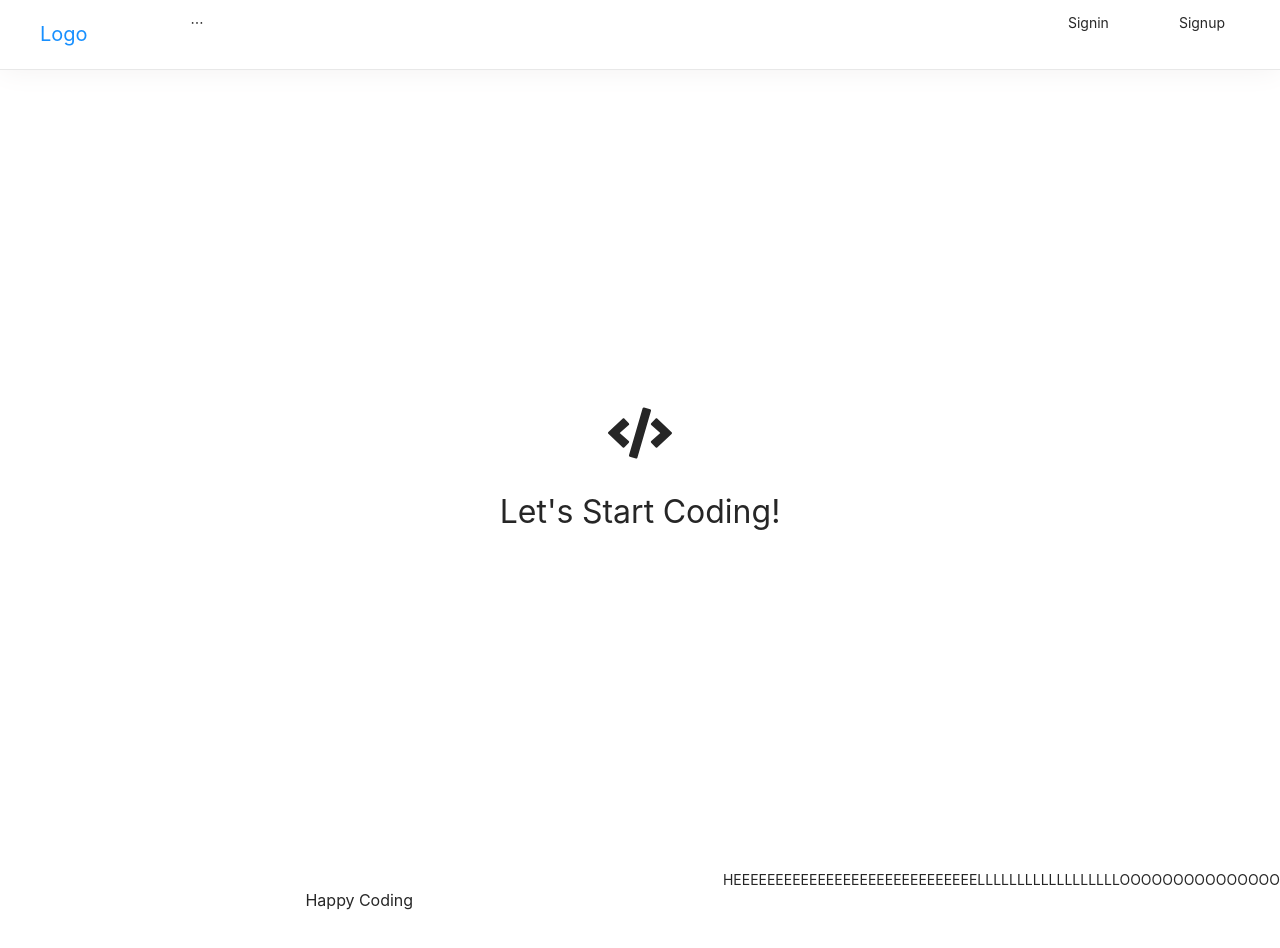
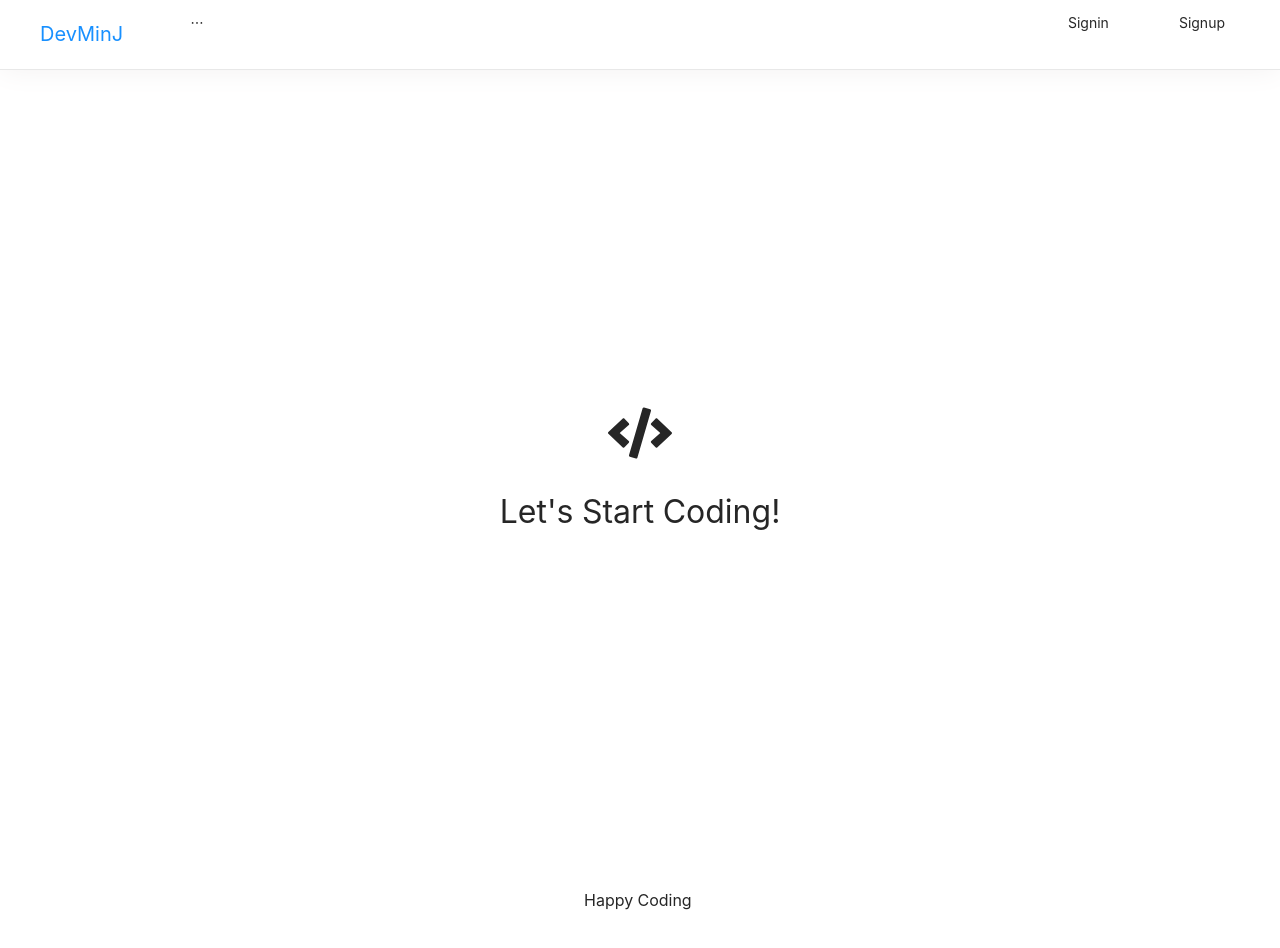
Before and after one commit to ccc96360/Blog, a React (Create React App) app in the folder client/: page / in a window 1280 px wide. Built offline with nearby package versions, Linux system fonts and the light colour scheme; no server answers.

Commit message:
작은 변화

```diff
--- a/client/src/components/views/LandingPage/LandingPage.js
+++ b/client/src/components/views/LandingPage/LandingPage.js
@@ -11,7 +11,6 @@ function LandingPage(props){
                 <FaCode style={{ fontSize: '4rem' }} /><br />
                 <span style={{ fontSize: '2rem' }}>Let's Start Coding!</span>
             </div>
-            <div style={{ float: 'right' }}>HEEEEEEEEEEEEEEEEEEEEEEEEEEEEELLLLLLLLLLLLLLLLLLOOOOOOOOOOOOOOO</div>
         </>
     )
 }
--- a/client/src/components/views/NavBar/NavBar.js
+++ b/client/src/components/views/NavBar/NavBar.js
@@ -19,7 +19,7 @@ function NavBar() {
     return(
     <nav className="menu" style={{ position: 'fixed', zIndex: 5, width: '100%' }}>
       <div className="menu__logo">
-        <a href="/">Logo</a>
+        <a href="/">DevMinJ</a>
       </div>
       <div className="menu__container">
         <div className="menu_left">
```
